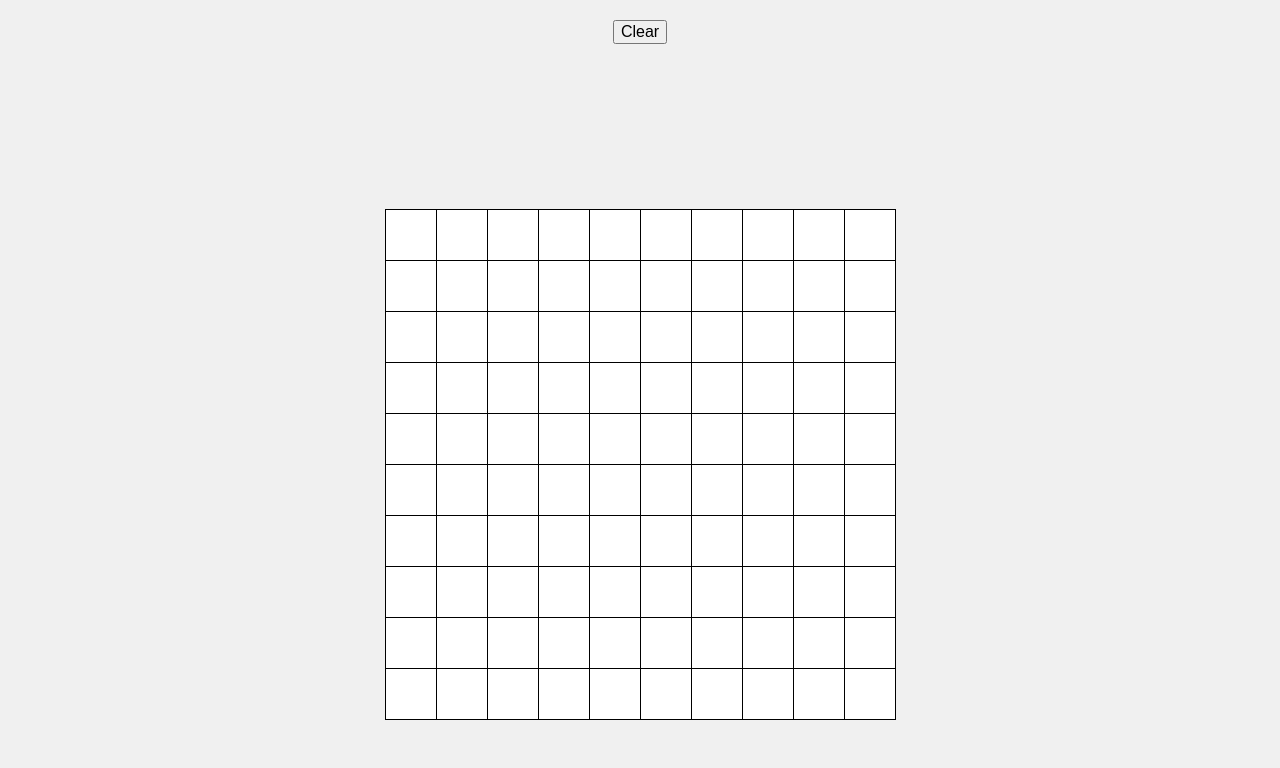
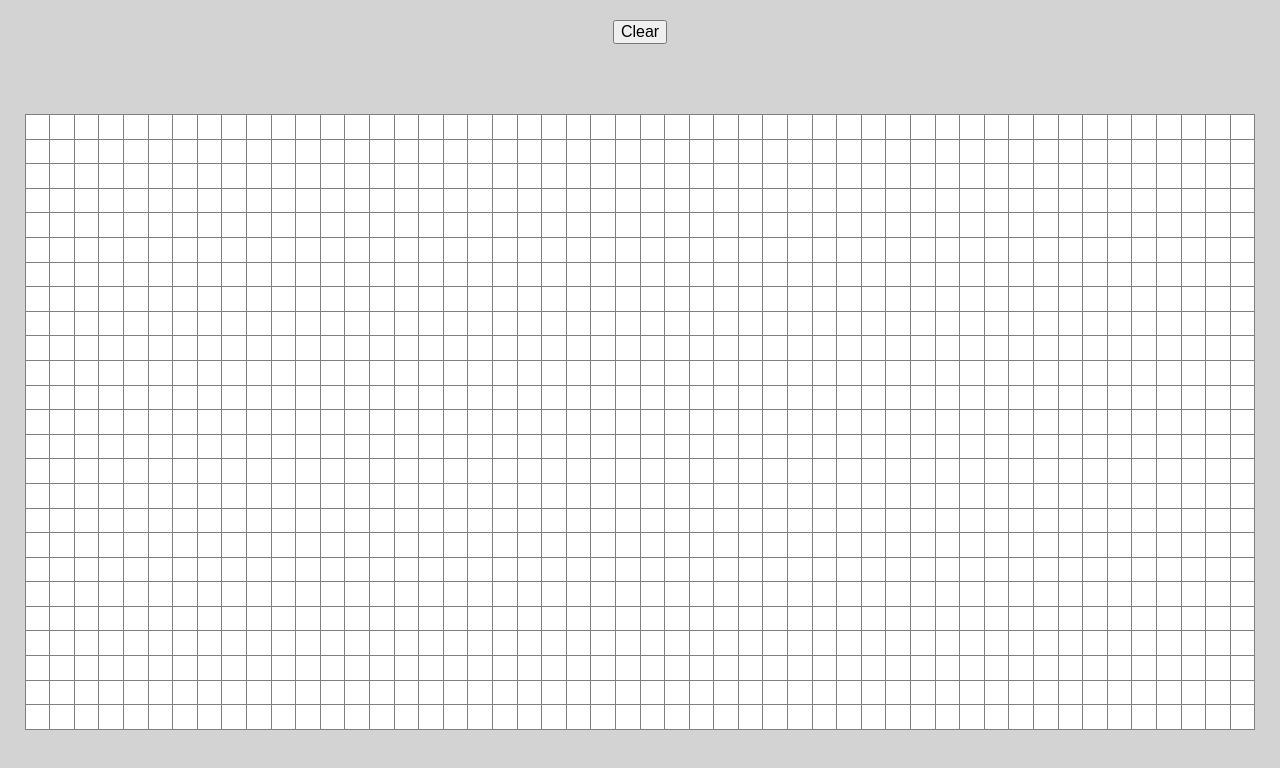
Before and after one commit to simonpartridge86/knitpicker, a website with bundled scripts: page src/index.html in a window 1280 px wide. Built offline with nearby package versions, Linux system fonts and the light colour scheme.

Commit message:
updated grid styling

```diff
--- a/src/main.ts
+++ b/src/main.ts
@@ -1,7 +1,7 @@
 import { renderEmptyGrid } from "./utils";
 
-let defaultWidth = 10;
-let defaultHeight = 10;
+let defaultWidth = 50;
+let defaultHeight = 25;
 
 renderEmptyGrid(defaultWidth, defaultHeight);
 
--- a/src/styles.css
+++ b/src/styles.css
@@ -3,7 +3,7 @@ body {
   text-align: center;
   margin: 0;
   padding: 0;
-  background-color: #f0f0f0;
+  background-color: lightgrey;
   box-sizing: border-box;
 }
 h1 {
@@ -11,8 +11,6 @@ h1 {
 }
 
 .grid-container {
-  width: 100vw;
-  height: 100vh;
   display: flex;
   justify-content: center;
   align-items: center;
@@ -22,23 +20,23 @@ h1 {
   display: grid;
   justify-content: center;
   align-items: center;
-  margin: 20px;
+  margin: 50px;
   gap: 1px;
-  background-color: black;
-  border: 1px solid black;
+  background-color: grey;
+  border: 1px solid grey;
+  width: 100%;
+  height: auto;
 }
 
 /* Define each grid item */
 .pixel {
+  height: auto;
   width: auto;
-  height: auto;
   background-color: white;
   display: flex;
   justify-content: center;
   align-items: center;
   font-size: 16px;
-  height: 50px;
-  width: 50px;
   cursor: pointer;
 }
 
--- a/src/utils.ts
+++ b/src/utils.ts
@@ -26,10 +26,14 @@ export const renderEmptyGrid = (width: number, length: number) => {
 
   gridContainer.innerHTML = ""; // clears previous grid content
   gridContainer.style.gridTemplateColumns = `repeat(${width}, 1fr)`;
+  const gridContainerWidth = gridContainer.offsetWidth;
 
   grid.forEach((row, rowIndex) => {
     row.forEach((cellValue, colIndex) => {
       const pixel = createPixelElement(cellValue);
+      pixel.style.width = `${gridContainerWidth / width}px`;
+      console.log(pixel.style.width);
+      pixel.style.height = pixel.style.width;
 
       pixel.addEventListener("mousedown", (e) => {
         e.preventDefault();
```
